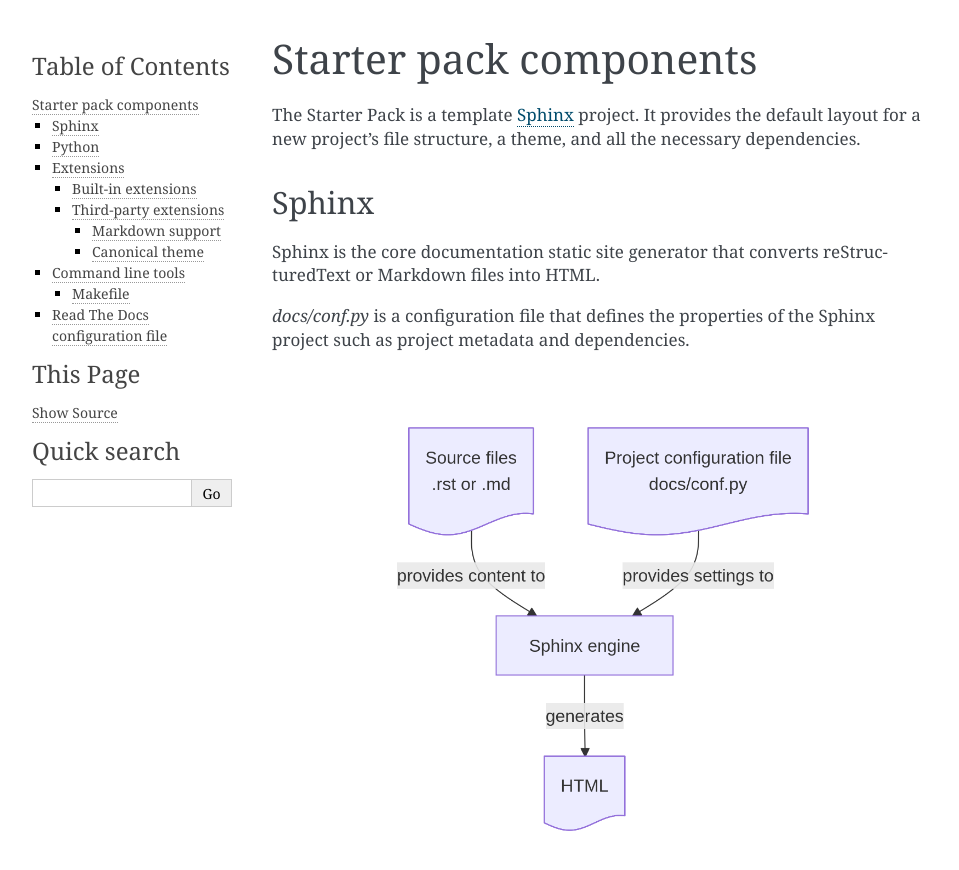
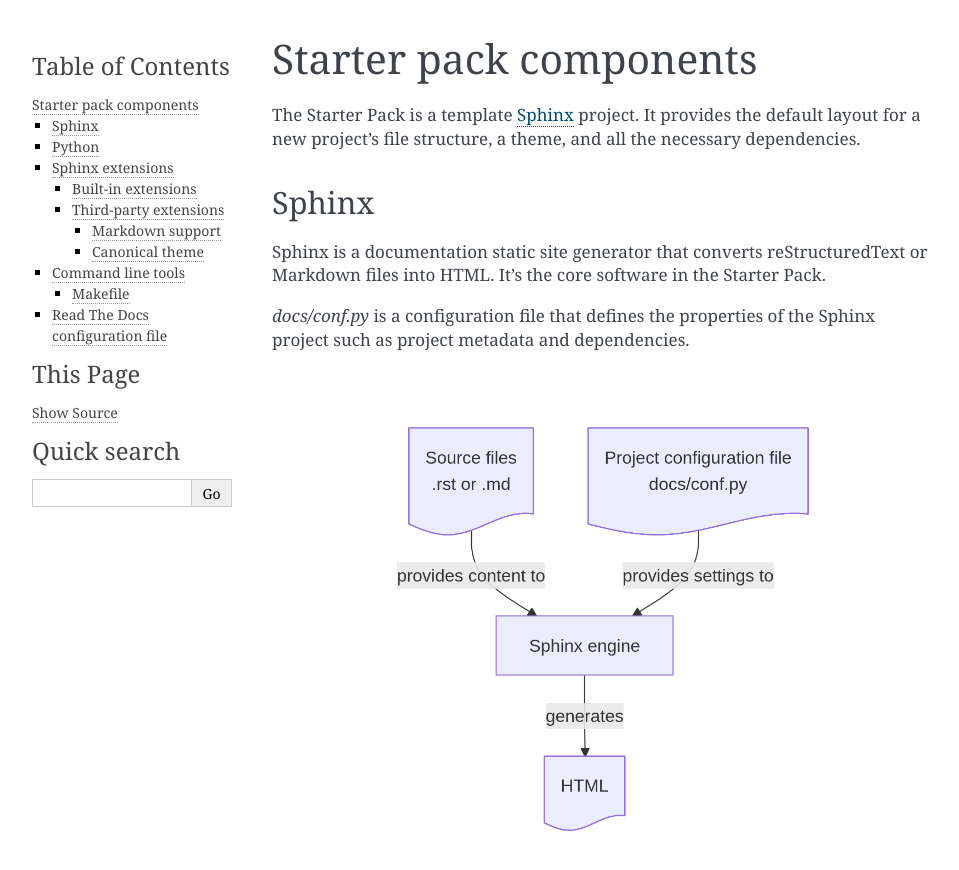
Before and after one commit to canonical/sphinx-docs-starter-pack, a Sphinx documentation site: the page built from docs/explanation/components.rst, in a window 1280 px wide and 900 px high. Shown: the top 870 px of the window, without its empty margins (148-1107 px from the left). Built offline with Sphinx 7.4.7, drawn with Linux system fonts in a browser that asks for light colours; pages that are not in the unit, such as notebooks, are missing from menus; some of the changed text lies outside the part shown.

Commit message:
Apply suggestions from code review
Co-authored-by: Michael DuBelko <michael.dubelko@canonical.com>

```diff
--- a/docs/explanation/components.rst
+++ b/docs/explanation/components.rst
@@ -11,7 +11,7 @@ The Starter Pack is a template `Sphinx <https://www.sphinx-doc.org/en/master/>`_
 Sphinx
 ------
 
-Sphinx is the core documentation static site generator that converts reStructuredText or Markdown files into HTML.
+Sphinx is a documentation static site generator that converts reStructuredText or Markdown files into HTML. It's the core software in the Starter Pack.
 
 `docs/conf.py` is a configuration file that defines the properties of the Sphinx project such as project metadata and dependencies.
 
@@ -32,8 +32,8 @@ To be able to work on a Starter Pack project, your host needs Python 3.11, pip,
 
     Python's role in the Starter Pack
 
-Extensions
-----------
+Sphinx extensions
+-----------------
 
 Sphinx's default functionality can be expanded with built-in or third-party extensions for tasks, such as creating diagrams, testing code, and more.
 
--- a/docs/reference/default-extensions.rst
+++ b/docs/reference/default-extensions.rst
@@ -1,7 +1,7 @@
-.. _default-extensions:
+.. _reference-default-sphinx-extensions:
 
-Default extensions
-===================
+Default Sphinx extensions
+=========================
 
 These extensions are enabled in the Starter Pack by default.
 
```
